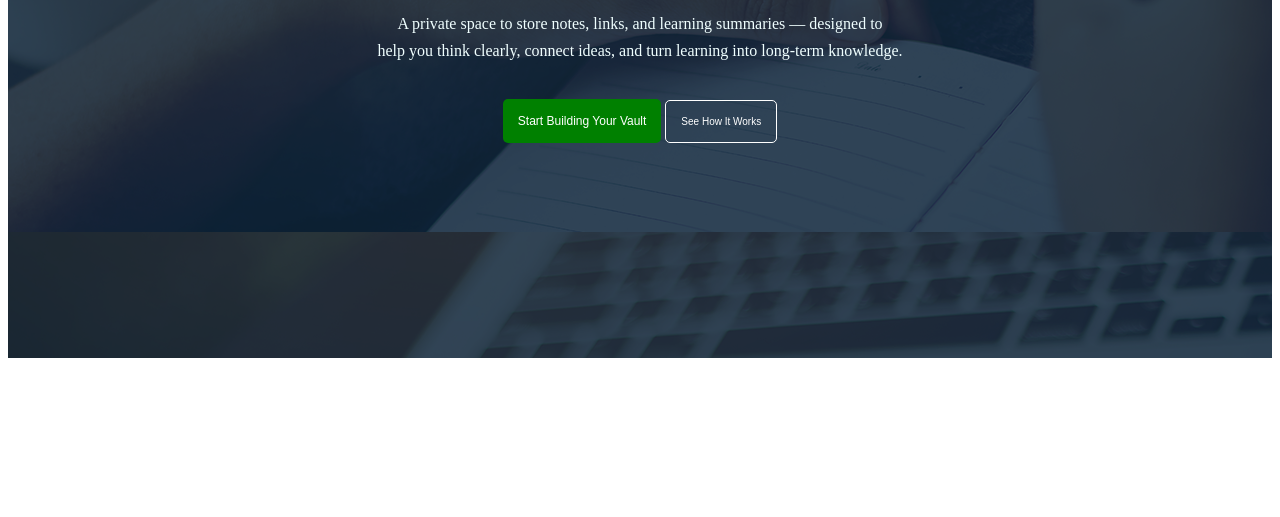
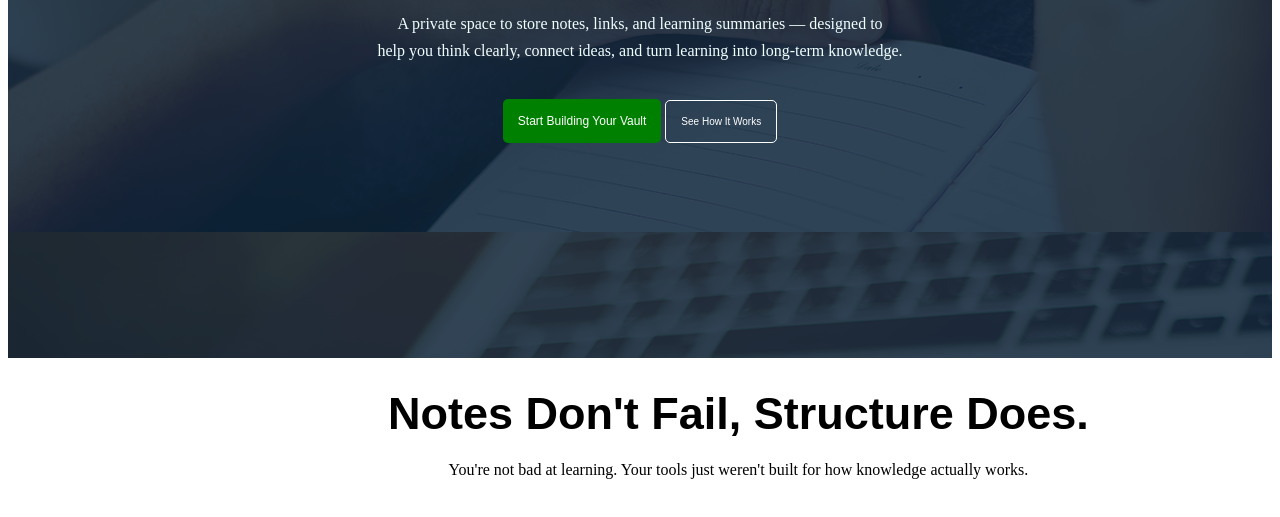
Before and after one commit to safiyahzebin/my-first-repo, a plain HTML site: page index.html in a window 1280 px wide. Shown: the part 529-1046 px from the top of the page. Before the commit the page ends 895 px from the top, so only its background shows below. Drawn offline with Linux system fonts and the light colour scheme.

Commit message:
notes section added

```diff
--- a/index.html
+++ b/index.html
@@ -41,13 +41,12 @@ help you think clearly, connect ideas, and turn learning into long-term knowledg
 </div>
 
 
+<body>
 
-
-
-
-
-
-<body>
+    <div class="notes">
+        <h1 class="note-h">Notes Don't Fail, Structure Does.</h1>
+        <p class="note-p">You're not bad at learning. Your tools just weren't built for how knowledge actually works.</p>
+    </div>
 
 </body>
 </html>
--- a/style.css
+++ b/style.css
@@ -106,4 +106,23 @@ h1 {
     border: 1px solid white;
     border-radius: 5px;
     font-size: 10px;
+
 }
+/* hero image css ended */
+
+
+
+.note-p {
+    color: #000;
+}
+
+.note-h {
+    color: #000;
+    font-size: 45px;
+}
+
+.notes {
+    display: inline-block;
+    text-align: center;
+    margin-left: 380px;
+}
```
